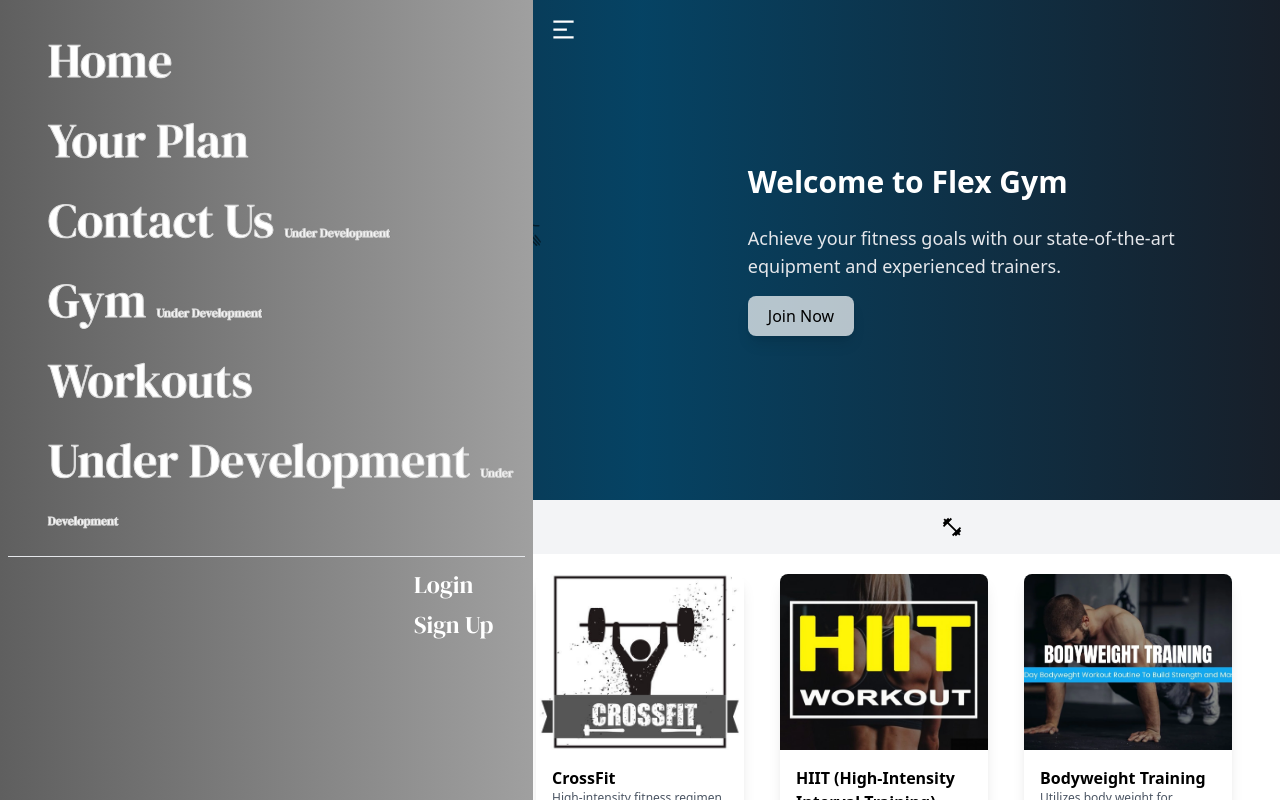
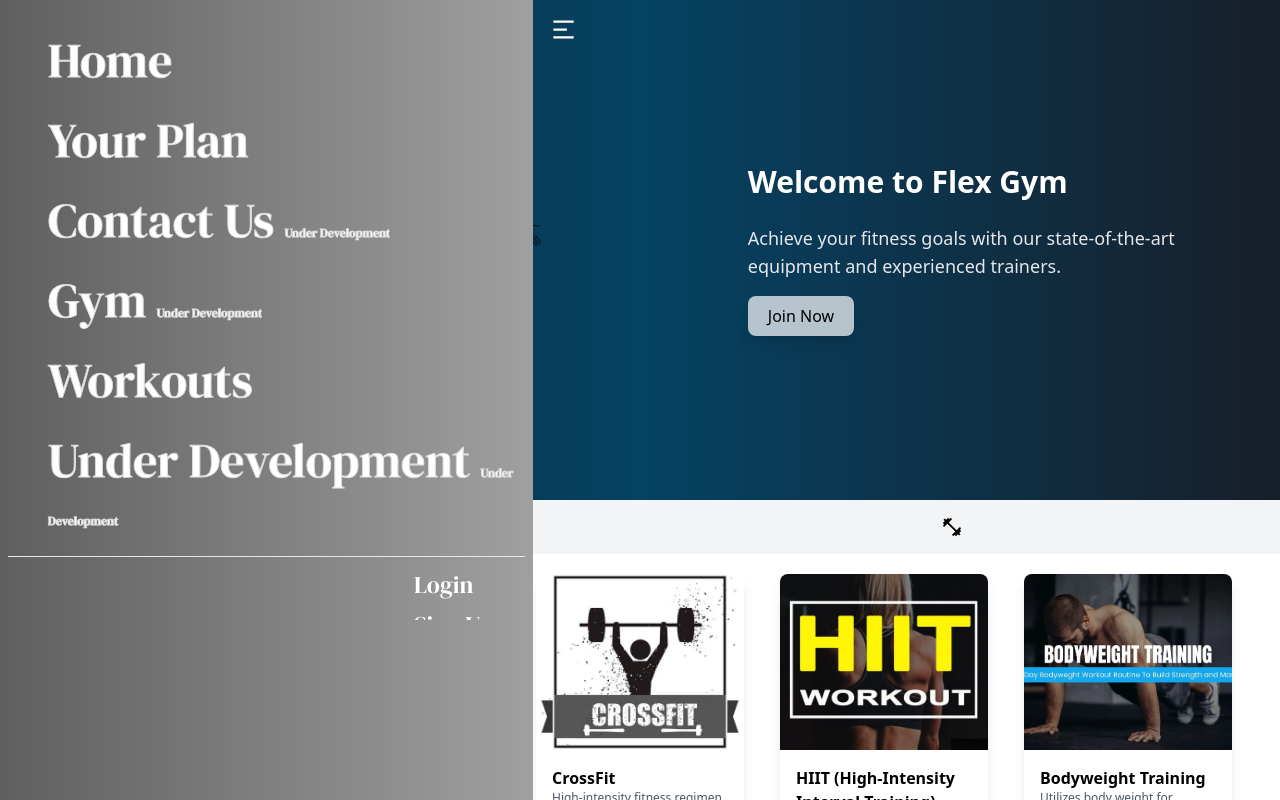
Before and after one commit to Alish123-gif/workoutplanner, a React (Vite) app: page / in a window 1280 px wide. Shown: the top 800 px of the page. Built offline with nearby package versions, Linux system fonts and the light colour scheme; a web font is replaced by a local one.

Commit message:
scrollable SideBar

```diff
--- a/src/Components/SideBar.jsx
+++ b/src/Components/SideBar.jsx
@@ -50,7 +50,7 @@
                 leaveTo="-translate-x-full"
                 className="fixed inset-y-0 left-0 lg:w-5/12 w-full custom-background"
             >
-                <div className="flex flex-col mt-5">
+                <div className="flex flex-col mt-5 scrollable">
                     {['Home', 'Your Plan', 'Contact Us', 'Gym', "Workouts", "Under Development"].map((link, index) => (
                         <Link
                             onClick={() => handleLinkClick(link)}
```
